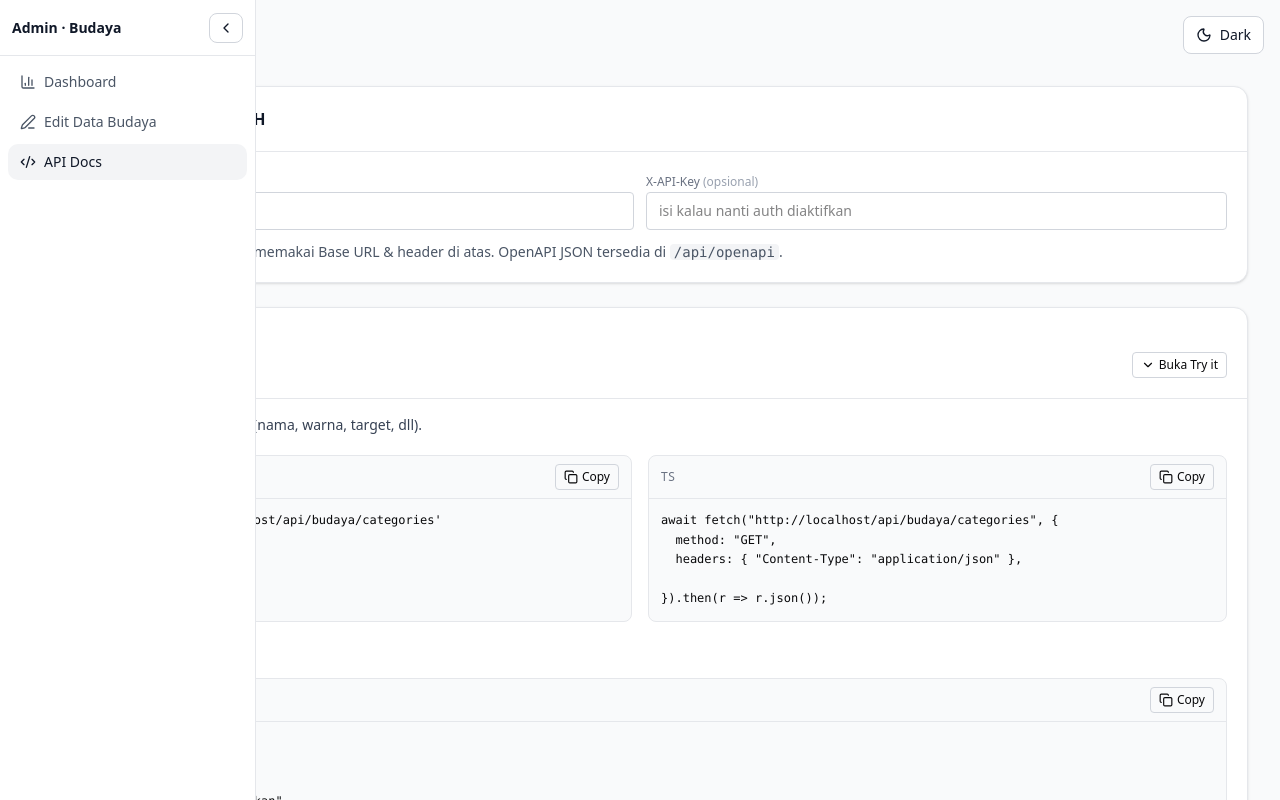
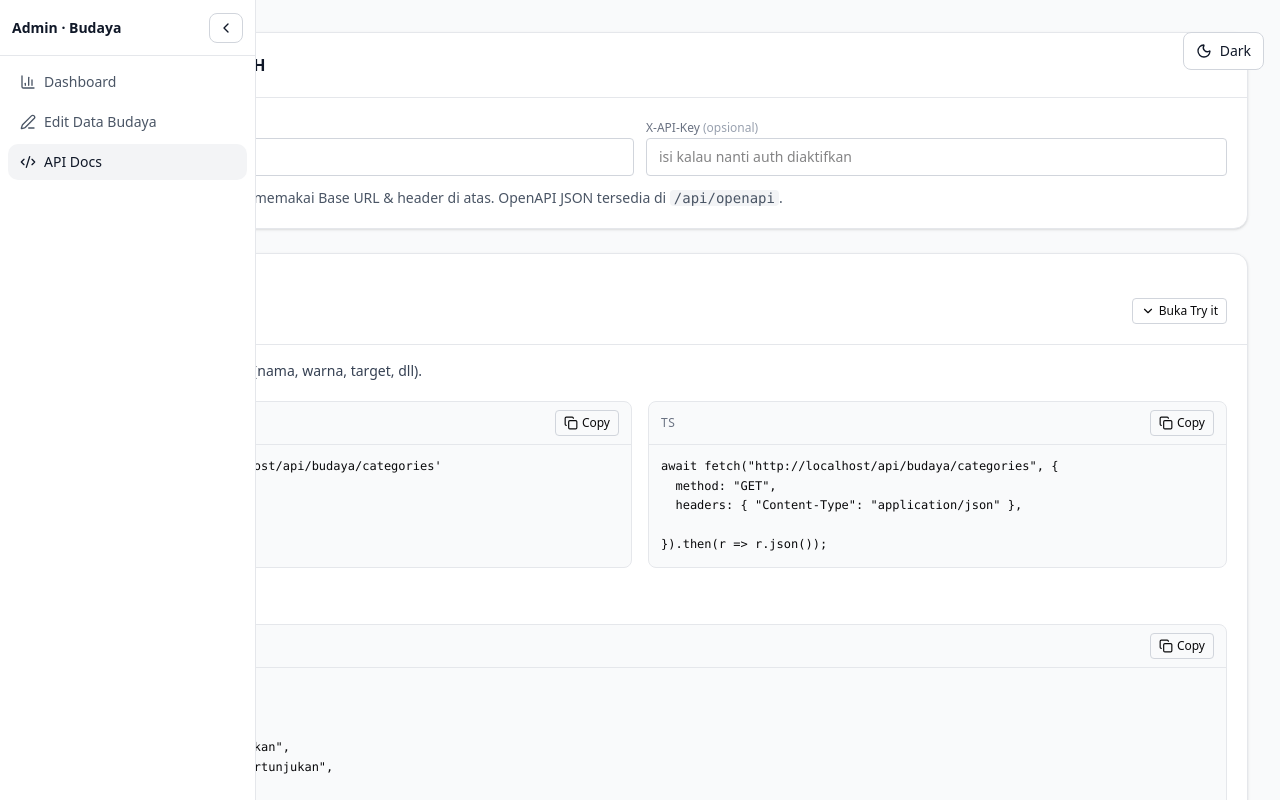
Before and after one commit to ardifx01/push-indonesia, a Next.js app: page /dashboard/api-docs in a window 1280 px wide. Shown: the top 800 px of the page. Built offline with nearby package versions, Linux system fonts and the light colour scheme.

Commit message:
feat: adjust pages with collapseable sidebar

```diff
--- a/app/dashboard/api-docs/page.tsx
+++ b/app/dashboard/api-docs/page.tsx
@@ -5,7 +5,7 @@ export const metadata = { title: "API Docs · Admin" };
 
 export default function AdminApiDocsPage() {
   return (
-    <div className="mx-auto w-full max-w-7xl px-4 py-8 sm:px-6 lg:px-8">
+    <div className="mx-auto w-full max-w-7xl px-4 py-6 pt-16 sm:px-6 lg:px-8 lg:pt-8">
       <ApiDocs />
     </div>
   );
--- a/app/dashboard/budaya/page.tsx
+++ b/app/dashboard/budaya/page.tsx
@@ -3,7 +3,7 @@
 import { useMemo, useState } from "react";
 import { Card, CardHeader, CardContent, CardTitle } from "@/components/insights-ui";
 import {
-  Plus, Pencil, Trash2, Save, X, Search, Download, Upload, Layers, Tags
+  Plus, Pencil, Trash2, Save, X, Search, Download, Layers, Tags
 } from "lucide-react";
 import {
   kategoriBudaya as initKategori,
@@ -87,8 +87,7 @@ export default function BudayaEditorPage() {
         <div className="inline-flex rounded-lg bg-gray-100 dark:bg-gray-800 p-1">
           <button
             onClick={() => setTab("items")}
-            className={`px-3 py-2 rounded-md text-sm font-medium ${
-              tab === "items"
+            className={`px-3 py-2 rounded-md text-sm font-medium ${tab === "items"
               ? "bg-white dark:bg-gray-700 text-gray-900 dark:text-gray-100 shadow-sm"
               : "text-gray-600 dark:text-gray-400"
               }`}
@@ -97,8 +96,7 @@ export default function BudayaEditorPage() {
           </button>
           <button
             onClick={() => setTab("kategori")}
-            className={`px-3 py-2 rounded-md text-sm font-medium ${
-              tab === "kategori"
+            className={`px-3 py-2 rounded-md text-sm font-medium ${tab === "kategori"
               ? "bg-white dark:bg-gray-700 text-gray-900 dark:text-gray-100 shadow-sm"
               : "text-gray-600 dark:text-gray-400"
               }`}
@@ -386,14 +384,14 @@ function Modal({
   title,
   onClose,
   children,
-}: {
+}: Readonly<{
   title: string;
   onClose: () => void;
   children: React.ReactNode;
-}) {
+}>) {
   return (
     <div className="fixed inset-0 z-50 flex items-center justify-center">
-      <div className="absolute inset-0 bg-black/40" onClick={onClose} />
+      <button className="absolute inset-0 bg-black/40 hover:cursor-pointer" onClick={onClose} />
       <div className="relative z-10 w-full max-w-lg rounded-xl border border-gray-200 dark:border-gray-700 bg-white dark:bg-gray-900 shadow-xl">
         <div className="flex items-center justify-between px-5 py-3 border-b border-gray-200 dark:border-gray-700">
           <h3 className="text-sm font-semibold text-gray-900 dark:text-gray-100">{title}</h3>
@@ -414,11 +412,11 @@ function Confirm({
   text,
   onCancel,
   onConfirm,
-}: {
+}: Readonly<{
   text: string;
   onCancel: () => void;
   onConfirm: () => void;
-}) {
+}>) {
   return (
     <Modal title="Konfirmasi" onClose={onCancel}>
       <p className="text-sm text-gray-700 dark:text-gray-300 mb-4">{text}</p>
@@ -445,12 +443,12 @@ function ItemForm({
   kategoriOptions,
   onCancel,
   onSave,
-}: {
+}: Readonly<{
   value: DetailedItem;
   kategoriOptions: string[];
   onCancel: () => void;
   onSave: (val: DetailedItem) => void;
-}) {
+}>) {
   const [form, setForm] = useState<DetailedItem>(value);
   const set = <K extends keyof DetailedItem,>(k: K, v: DetailedItem[K]) => setForm((f) => ({ ...f, [k]: v }));
 
@@ -559,11 +557,11 @@ function KategoriForm({
   value,
   onCancel,
   onSave,
-}: {
+}: Readonly<{
   value: Category;
   onCancel: () => void;
   onSave: (val: Category) => void;
-}) {
+}>) {
   const [form, setForm] = useState<Category>(value);
   const set = <K extends keyof Category,>(k: K, v: Category[K]) => setForm((f) => ({ ...f, [k]: v }));
   const valid = form.category.trim().length > 0;
--- a/app/dashboard/layout.tsx
+++ b/app/dashboard/layout.tsx
@@ -2,7 +2,7 @@ import "../globals.css";
 import Sidebar from "@/components/sidebar";
 import ThemeToggle from "@/components/theme-toggle";
 
-export default function DashboardLayout({ children }: { children: React.ReactNode }) {
+export default function DashboardLayout({ children }: Readonly<{ children: React.ReactNode }>) {
   const items = [
     { href: "/dashboard", label: "Dashboard", icon: "BarChart3" as const },
     { href: "/dashboard/budaya", label: "Edit Data Budaya", icon: "Edit3" as const }, // <- NEW
@@ -11,17 +11,17 @@ export default function DashboardLayout({ children }: { children: React.ReactNod
 
   return (
     <div className="min-h-screen bg-gray-50 dark:bg-gray-900">
-      <div className="mx-auto max-w-7xl">
+      <div className="mx-auto">
         <div className="flex">
           <Sidebar brand="Admin · Budaya" items={items} />
-          <main className="flex-1 min-w-0">
-            <div className="hidden lg:flex justify-end px-4 pt-4">
+          <main className="flex-1 h-full mx-auto">
+            <div className="fixed right-0 lg:flex justify-end px-4 pt-8">
               <ThemeToggle />
             </div>
             {children}
           </main>
         </div>
       </div>
-    </div>
+    </div >
   );
 }
--- a/app/dashboard/page.tsx
+++ b/app/dashboard/page.tsx
@@ -64,7 +64,7 @@ const seedContribs: Contribution[] = [
 
 /* ===== palet & komponen kecil ===== */
 const colors = {
-  success: "#22c55e",
+  success: "#09f6e9",
   warning: "#f59e0b",
   danger: "#ef4444",
   info: "#06b6d4",
--- a/app/premium/layout.tsx
+++ b/app/premium/layout.tsx
@@ -2,7 +2,7 @@ import "../globals.css";
 import Sidebar from "@/components/sidebar";
 import ThemeToggle from "@/components/theme-toggle";
 
-export default function PremiumLayout({ children }: { children: React.ReactNode }) {
+export default function PremiumLayout({ children }: Readonly<{ children: React.ReactNode }>) {
   const items = [
     { href: "/premium", label: "Overview", icon: "Home" as const },
     { href: "/premium?mode=charts", label: "Charts (Primer)", icon: "BarChart3" as const },
@@ -11,17 +11,17 @@ export default function PremiumLayout({ children }: { children: React.ReactNode
 
   return (
     <div className="min-h-screen bg-gray-50 dark:bg-gray-900">
-      <div className="mx-auto max-w-7xl">
+      <div className="mx-auto">
         <div className="flex">
-          <Sidebar brand="Premium · Budaya" items={items} />
-          <main className="flex-1 min-w-0">
-            <div className="hidden lg:flex justify-end px-4 pt-4">
+          <Sidebar brand="Admin · Budaya" items={items} />
+          <main className="flex-1 h-full overflow-auto">
+            <div className="hidden lg:flex justify-end px-4">
               <ThemeToggle />
             </div>
             {children}
           </main>
         </div>
       </div>
-    </div>
+    </div >
   );
 }
```
Also changed, not shown: app/premium/page.tsx (+4 -6 lines). Lines whose indentation alone changed are shown as unchanged.
